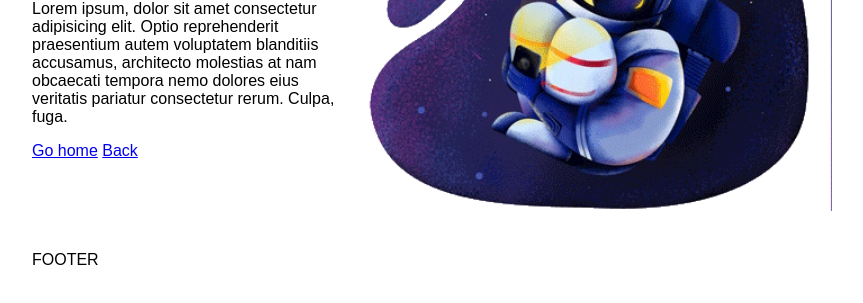
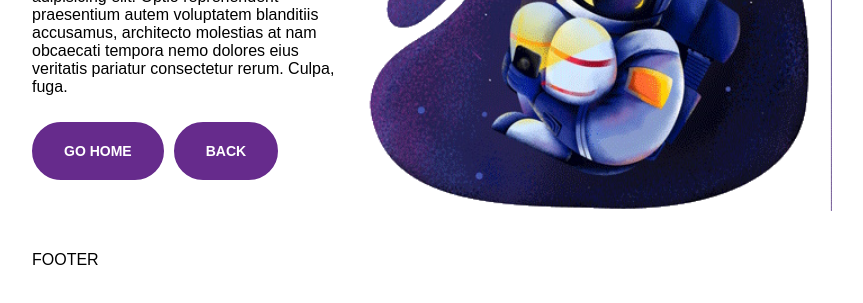
Before and after one commit to Jurgita011/astronautas, a website: page index.html in a window 1280 px wide. Shown: the part 327-630 px from the top of the page, without its empty margins (208-1071 px from the left). Drawn offline with Linux system fonts and the light colour scheme.

Commit message:
butoon style

```diff
--- a/main.css
+++ b/main.css
@@ -64,9 +64,29 @@ p {
 }
 
 div>a {
+    float: left;
+    margin: 10px;
+    margin-left: 0 ;
+    padding: 20px;
+    padding-right: 30px;
+    padding-left: 30px;
+    text-decoration: none;
+    text-transform: uppercase;
+    font-size: 14px;
+    line-height: 1em;
+    font-weight: bold;
+    background-color: rgb(102, 44, 140);
+    background-color: hsl(276, 68%,46%);
+    background-color: #662b8c;
+    color: rgb(255, 255, 255);
+    border-radius:30px;
+    border: 2px solid #662b8c;
+}
+div>a:hover{
+    background-color: #ffffff;
+    color:#662b8c
 
 }
-
 
 main>img {
 width: 60%;
```
